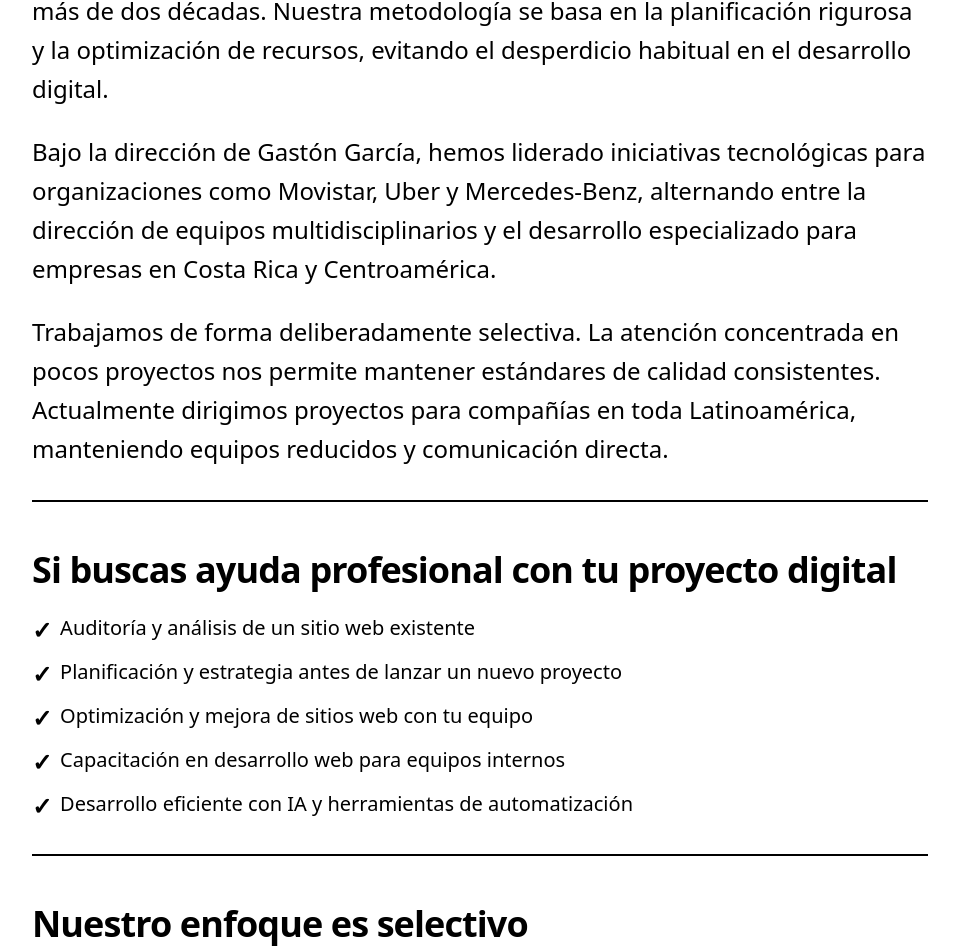
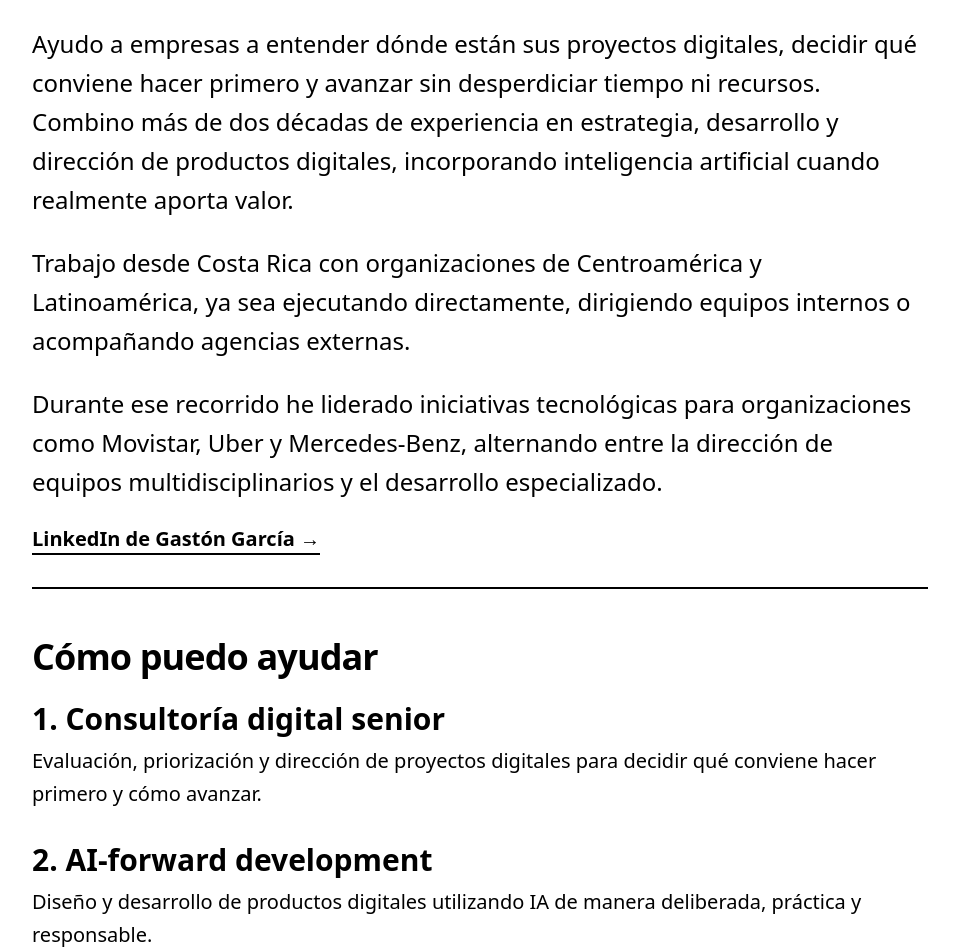
Before and after one commit to gastongarcia/creamos-digital, a Next.js app: page / in a window 1280 px wide. Shown: the part 548-1500 px from the top of the page, without its empty margins (160-1119 px from the left). Built offline with nearby package versions, Linux system fonts and the light colour scheme.

Commit message:
Strengthen Gaston Garcia professional SEO

```diff
--- a/app/articulos/[slug]/page.js
+++ b/app/articulos/[slug]/page.js
@@ -6,6 +6,25 @@ import path from "path";
 import matter from "gray-matter";
 import HamburgerMenu from "../../components/HamburgerMenu";
 import navigationLinks from "../../components/navigationLinks";
+
+const translatedArticles = {
+  "ai-seo-marketing-realidad": {
+    es: "/articulos/ai-seo-marketing-realidad",
+    en: "/articulos/ai-seo-marketing-reality",
+  },
+  "ai-seo-marketing-reality": {
+    es: "/articulos/ai-seo-marketing-realidad",
+    en: "/articulos/ai-seo-marketing-reality",
+  },
+  "el-derecho-al-descanso": {
+    es: "/articulos/el-derecho-al-descanso",
+    en: "/articulos/the-right-to-rest",
+  },
+  "the-right-to-rest": {
+    es: "/articulos/el-derecho-al-descanso",
+    en: "/articulos/the-right-to-rest",
+  },
+};
 
 // Function to get article data for metadata
 function getArticleData(slug) {
@@ -27,6 +46,7 @@ function getArticleData(slug) {
         title,
         description: data.description || `Artículo: ${title}`,
         language,
+        date: data.date || null,
       };
     }
   } catch (error) {
@@ -37,6 +57,7 @@ function getArticleData(slug) {
     title: "Artículo | Creamos Digital",
     description: "Artículo en Creamos Digital",
     language: "es",
+    date: null,
   };
 }
 
@@ -106,10 +127,26 @@ export async function generateMetadata({ params }) {
   const resolvedParams = await params;
   const slug = resolvedParams.slug || "unknown";
   const articleData = getArticleData(slug);
+  const languages = translatedArticles[slug];
 
   return {
-    title: `${articleData.title} | Creamos Digital`,
+    title: articleData.title,
     description: articleData.description,
+    authors: [{ name: "Gastón García", url: "https://creamos.digital/" }],
+    creator: "Gastón García",
+    alternates: {
+      canonical: `/articulos/${slug}`,
+      ...(languages ? { languages } : {}),
+    },
+    openGraph: {
+      type: "article",
+      title: `${articleData.title} | Creamos Digital`,
+      description: articleData.description,
+      url: `/articulos/${slug}`,
+      locale: articleData.language === "en" ? "en_US" : "es_CR",
+      authors: ["Gastón García"],
+      ...(articleData.date ? { publishedTime: articleData.date } : {}),
+    },
   };
 }
 
@@ -277,6 +314,7 @@ export default async function ArticlePage({ params }) {
   let date = null;
   let htmlContent = "<p>Content not available</p>";
   let language = "es";
+  let description = `Artículo: ${slug}`;
 
   try {
     // Read the file
@@ -293,6 +331,7 @@ export default async function ArticlePage({ params }) {
 
       // Detect language from title if not specified in frontmatter
       language = data.language || detectLanguage(title);
+      description = data.description || `Artículo: ${title}`;
 
       // Convert markdown to HTML
       htmlContent = markdownToHtml(content);
@@ -301,8 +340,37 @@ export default async function ArticlePage({ params }) {
     // Silently continue with defaults if any error occurs
   }
 
+  const articleStructuredData = {
+    "@context": "https://schema.org",
+    "@type": "Article",
+    headline: title,
+    description,
+    inLanguage: language,
+    mainEntityOfPage: `https://creamos.digital/articulos/${slug}`,
+    author: {
+      "@type": "Person",
+      "@id": "https://creamos.digital/#gaston-garcia",
+      name: "Gastón García",
+      url: "https://creamos.digital/",
+      sameAs: "https://www.linkedin.com/in/gastongarcia/",
+    },
+    publisher: {
+      "@type": "Organization",
+      "@id": "https://creamos.digital/#organization",
+      name: "Creamos Digital",
+      url: "https://creamos.digital/",
+    },
+    ...(date ? { datePublished: date.toISOString() } : {}),
+  };
+
   return (
     <div className="min-h-screen bg-white text-black p-6 md:p-12">
+      <script
+        type="application/ld+json"
+        dangerouslySetInnerHTML={{
+          __html: JSON.stringify(articleStructuredData),
+        }}
+      />
       <div className="max-w-4xl mx-auto">
         <header className="py-16 md:py-20 border-b-4 border-black mb-12">
           <Link
@@ -322,10 +390,19 @@ export default async function ArticlePage({ params }) {
         </header>
 
         <main>
-          <article className="space-y-4">
+          <article className="space-y-4" lang={language}>
             {date && (
               <div className="text-xl mb-2">{formatDate(date, language)}</div>
             )}
+            <p className="text-xl mb-6">
+              {language === "es" ? "Por" : "By"}{" "}
+              <Link
+                href="/#gaston-garcia"
+                className="font-bold border-b-2 border-black hover:bg-black hover:text-white"
+              >
+                Gastón García
+              </Link>
+            </p>
             <div
               className="article-content text-xl"
               dangerouslySetInnerHTML={{ __html: htmlContent }}
--- a/app/articulos/page.js
+++ b/app/articulos/page.js
@@ -7,9 +7,20 @@ import navigationLinks from "../components/navigationLinks";
 
 // Metadata for the page
 export const metadata = {
-  title: "Artículos | Creamos Digital",
+  title: "Artículos",
   description:
     "Artículos sobre desarrollo web, marketing digital, estrategias de contenido e inteligencia artificial.",
+  authors: [{ name: "Gastón García", url: "https://creamos.digital/" }],
+  alternates: {
+    canonical: "/articulos",
+  },
+  openGraph: {
+    type: "website",
+    title: "Artículos | Creamos Digital",
+    description:
+      "Artículos de Gastón García sobre desarrollo web, estrategia digital e inteligencia artificial.",
+    url: "/articulos",
+  },
 };
 
 // Simple language detection function
--- a/app/layout.tsx
+++ b/app/layout.tsx
@@ -9,8 +9,33 @@ const spaceGrotesk = Space_Grotesk({
 });
 
 export const metadata: Metadata = {
-  title: "CREAMOS",
-  description: "CREAMOS - en ideas claras",
+  metadataBase: new URL("https://creamos.digital"),
+  title: {
+    default: "Gastón García | Consultor digital y AI-forward developer",
+    template: "%s | Creamos Digital",
+  },
+  description:
+    "Gastón García ayuda a empresas a evaluar, dirigir y desarrollar proyectos digitales, integrando inteligencia artificial cuando aporta valor. Costa Rica y Latinoamérica.",
+  authors: [{ name: "Gastón García", url: "https://creamos.digital/" }],
+  creator: "Gastón García",
+  openGraph: {
+    type: "website",
+    locale: "es_CR",
+    siteName: "Creamos Digital",
+    title: "Gastón García | Consultor digital y AI-forward developer",
+    description:
+      "Consultoría digital, dirección de productos y AI-forward development desde Costa Rica para Latinoamérica.",
+    url: "/",
+  },
+  twitter: {
+    card: "summary",
+    title: "Gastón García | Consultor digital y AI-forward developer",
+    description:
+      "Consultoría digital, dirección de productos y AI-forward development desde Costa Rica para Latinoamérica.",
+  },
+  alternates: {
+    canonical: "/",
+  },
 };
 
 export default function RootLayout({
@@ -19,7 +44,7 @@ export default function RootLayout({
   children: React.ReactNode;
 }>) {
   return (
-    <html lang="en">
+    <html lang="es">
       <body className={`${spaceGrotesk.variable} antialiased`}>{children}</body>
     </html>
   );
--- a/app/page.tsx
+++ b/app/page.tsx
@@ -7,6 +7,44 @@ import HamburgerMenu from "./components/HamburgerMenu";
 import navigationLinks from "./components/navigationLinks";
 
 export default function Home() {
+  const structuredData = {
+    "@context": "https://schema.org",
+    "@graph": [
+      {
+        "@type": "Person",
+        "@id": "https://creamos.digital/#gaston-garcia",
+        name: "Gastón García",
+        url: "https://creamos.digital/",
+        jobTitle: ["Consultor digital", "AI-forward developer"],
+        knowsAbout: [
+          "Consultoría digital",
+          "Desarrollo de productos digitales",
+          "Inteligencia artificial",
+          "AI-forward development",
+          "Capacitación en inteligencia artificial",
+        ],
+        homeLocation: {
+          "@type": "Country",
+          name: "Costa Rica",
+        },
+        sameAs: ["https://www.linkedin.com/in/gastongarcia/"],
+        worksFor: {
+          "@id": "https://creamos.digital/#organization",
+        },
+      },
+      {
+        "@type": "ProfessionalService",
+        "@id": "https://creamos.digital/#organization",
+        name: "Creamos Digital",
+        url: "https://creamos.digital/",
+        founder: {
+          "@id": "https://creamos.digital/#gaston-garcia",
+        },
+        areaServed: ["Costa Rica", "Centroamérica", "Latinoamérica"],
+      },
+    ],
+  };
+
   const phrases = [
     "en ideas claras",
     "en productos útiles",
@@ -60,13 +98,17 @@ export default function Home() {
 
   return (
     <div className="min-h-screen bg-white text-black p-6 md:p-12">
+      <script
+        type="application/ld+json"
+        dangerouslySetInnerHTML={{ __html: JSON.stringify(structuredData) }}
+      />
       <div className="max-w-4xl mx-auto">
         {/* Hero Section */}
         <header className="py-16 md:py-24 border-b-4 border-black mb-12">
           <div className="flex justify-between items-start mb-8">
-            <h1 className="text-5xl sm:text-6xl md:text-9xl font-bold tracking-tighter uppercase pr-4">
+            <div className="text-5xl sm:text-6xl md:text-9xl font-bold tracking-tighter uppercase pr-4">
               Creamos
-            </h1>
+            </div>
             <nav className="pt-2 flex-shrink-0">
               <HamburgerMenu links={navigationLinks} />
             </nav>
@@ -82,63 +124,81 @@ export default function Home() {
 
         {/* Main Content */}
         <main className="space-y-12">
-          <section className="border-b-2 border-black pb-8">
+          <section
+            id="gaston-garcia"
+            className="border-b-2 border-black pb-8 scroll-mt-8"
+          >
+            <h1 className="text-4xl md:text-5xl font-bold mb-6">
+              Gastón García
+            </h1>
             <p className="text-xl md:text-2xl mb-6">
-              Transformamos ideas en proyectos web funcionales y sostenibles
-              desde hace más de dos décadas. Nuestra metodología se basa en la
-              planificación rigurosa y la optimización de recursos, evitando el
-              desperdicio habitual en el desarrollo digital.
+              Ayudo a empresas a entender dónde están sus proyectos digitales,
+              decidir qué conviene hacer primero y avanzar sin desperdiciar
+              tiempo ni recursos. Combino más de dos décadas de experiencia en
+              estrategia, desarrollo y dirección de productos digitales,
+              incorporando inteligencia artificial cuando realmente aporta
+              valor.
             </p>
 
             <p className="text-xl md:text-2xl mb-6">
-              Bajo la dirección de Gastón García, hemos liderado iniciativas
-              tecnológicas para organizaciones como Movistar, Uber y
-              Mercedes-Benz, alternando entre la dirección de equipos
-              multidisciplinarios y el desarrollo especializado para empresas en
-              Costa Rica y Centroamérica.
+              Trabajo desde Costa Rica con organizaciones de Centroamérica y
+              Latinoamérica, ya sea ejecutando directamente, dirigiendo equipos
+              internos o acompañando agencias externas.
             </p>
-            <p className="text-xl md:text-2xl">
-              Trabajamos de forma deliberadamente selectiva. La atención
-              concentrada en pocos proyectos nos permite mantener estándares de
-              calidad consistentes. Actualmente dirigimos proyectos para
-              compañías en toda Latinoamérica, manteniendo equipos reducidos y
-              comunicación directa.
+
+            <p className="text-xl md:text-2xl mb-6">
+              Durante ese recorrido he liderado iniciativas tecnológicas para
+              organizaciones como Movistar, Uber y Mercedes-Benz, alternando
+              entre la dirección de equipos multidisciplinarios y el desarrollo
+              especializado.
             </p>
+
+            <Link
+              href="https://www.linkedin.com/in/gastongarcia/"
+              target="_blank"
+              rel="noopener noreferrer"
+              className="inline-block text-xl font-bold border-b-2 border-black hover:bg-black hover:text-white"
+            >
+              LinkedIn de Gastón García →
+            </Link>
           </section>
 
           <section className="border-b-2 border-black pb-8">
             <h2 className="text-3xl md:text-4xl font-bold mb-6">
-              Si buscas ayuda profesional con tu proyecto digital
+              Cómo puedo ayudar
             </h2>
 
-            <ul className="space-y-3 text-xl">
-              <li className="flex items-start">
-                <span className="mr-2 text-2xl font-bold">✓</span>
-                <span>Auditoría y análisis de un sitio web existente</span>
-              </li>
-              <li className="flex items-start">
-                <span className="mr-2 text-2xl font-bold">✓</span>
-                <span>
-                  Planificación y estrategia antes de lanzar un nuevo proyecto
-                </span>
-              </li>
-              <li className="flex items-start">
-                <span className="mr-2 text-2xl font-bold">✓</span>
-                <span>Optimización y mejora de sitios web con tu equipo</span>
-              </li>
-              <li className="flex items-start">
-                <span className="mr-2 text-2xl font-bold">✓</span>
-                <span>
-                  Capacitación en desarrollo web para equipos internos
-                </span>
-              </li>
-              <li className="flex items-start">
-                <span className="mr-2 text-2xl font-bold">✓</span>
-                <span>
-                  Desarrollo eficiente con IA y herramientas de automatización
-                </span>
-              </li>
-            </ul>
+            <div className="space-y-8">
+              <div>
+                <h3 className="text-2xl md:text-3xl font-bold mb-2">
+                  1. Consultoría digital senior
+                </h3>
+                <p className="text-xl">
+                  Evaluación, priorización y dirección de proyectos digitales
+                  para decidir qué conviene hacer primero y cómo avanzar.
+                </p>
+              </div>
+
+              <div>
+                <h3 className="text-2xl md:text-3xl font-bold mb-2">
+                  2. AI-forward development
+                </h3>
+                <p className="text-xl">
+                  Diseño y desarrollo de productos digitales utilizando IA de
+                  manera deliberada, práctica y responsable.
+                </p>
+              </div>
+
+              <div>
+                <h3 className="text-2xl md:text-3xl font-bold mb-2">
+                  3. Capacitación en inteligencia artificial
+                </h3>
+                <p className="text-xl">
+                  Formación práctica para profesionales y equipos que necesitan
+                  integrar IA en su trabajo.
+                </p>
+              </div>
+            </div>
           </section>
 
           <section className="border-b-2 border-black pb-8">
```
Also changed, not shown: app/robots.ts (added, +12 -0 lines), app/sitemap.ts (added, +33 -0 lines).
